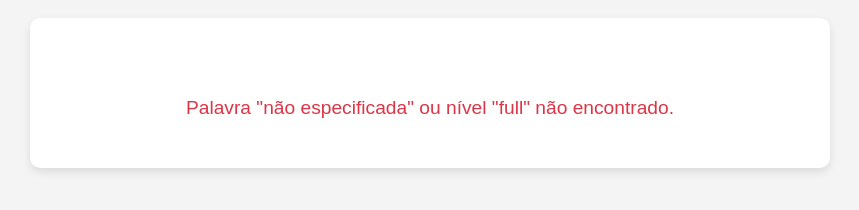
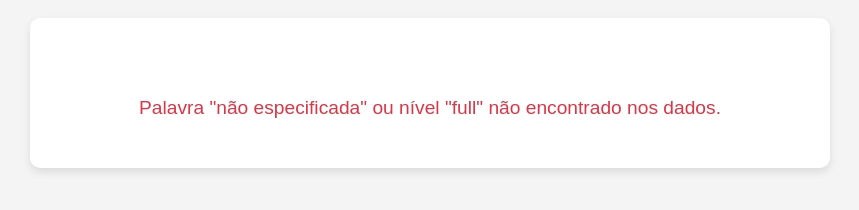
Before and after one commit to jonathanbitt/Estudos, a plain HTML site: page study_word.html in a window 1280 px wide. Shown: the part 96-306 px from the top of the page, without its empty margins (210-1069 px from the left). Drawn offline with Linux system fonts and the light colour scheme.

Commit message:
Update study_word.html

```diff
--- a/study_word.html
+++ b/study_word.html
@@ -27,13 +27,15 @@
     </div>
 
     <div class="actions">
-   linkReviewDailyFull.href = `${googleAppsScriptBaseUrl}?action=update_daily_full&palavra=${word}&current_level=${level}&event_id=${eventId || ''}`;
-linkReview3DaysSimplified.href = `${googleAppsScriptBaseUrl}?action=update_3days_simplified&palavra=${word}&current_level=${level}&event_id=${eventId || ''}`;
-linkMarkMastered.href = `${googleAppsScriptBaseUrl}?action=update_mastered&palavra=${word}&current_level=${level}&event_id=${eventId || ''}`;
+        <a href="#" id="link-review-daily-full">Revisar Diariamente (Completo)</a>
+        <a href="#" id="link-review-3days-simplified">Revisar em 3 Dias (Simplificado)</a>
+        <a href="#" id="link-mark-mastered">Marcar como Dominado</a>
     </div>
 
     <script>
-
+        // ATENÇÃO: COLOQUE AQUI O SEU URL DO GOOGLE APPS SCRIPT
+        // Exemplo: "https://script.google.com/macros/s/AKfycbx_SEU_ID_DO_SCRIPT_AQUI/exec";
+        const googleAppsScriptBaseUrl = "https://script.google.com/macros/s/AKfycbx6TkmRlVBLLVPHlAecM48uu2ChZwvyqlUFjlQS4g-6pRj2TT4Dsjm2AOtwzvTrEOo/exec";
 
         const wordsData = {
             "Ability": {
@@ -104,38 +106,31 @@ linkMarkMastered.href = `${googleAppsScriptBaseUrl}?action=update_mastered&palav
         };
 
         document.addEventListener('DOMContentLoaded', () => {
-            const params = new URLSearchParams(window.location.search);
-            const word = params.get('palavra');
-            const level = params.get('level') || 'full';
-            const eventId = params.get('event_id');
+            const urlParams = new URLSearchParams(window.location.search);
+            const word = urlParams.get('palavra');
+            const level = urlParams.get('level') || 'full'; // Padrão 'full' se não especificado
+            const eventId = urlParams.get('event_id'); // Pega o event_id, se existir
 
+            const wordDetailsDiv = document.getElementById('word-details');
+            const actionsDiv = document.querySelector('.actions'); // Referência para a div de ações
+
+            // Pega os elementos dos botões pelos seus IDs
             const linkReviewDailyFull = document.getElementById('link-review-daily-full');
             const linkReview3DaysSimplified = document.getElementById('link-review-3days-simplified');
             const linkMarkMastered = document.getElementById('link-mark-mastered');
 
-            const wordDetailsDiv = document.getElementById('word-details');
-            const linkRevisarDiario = document.getElementById('link-revisar-diario');
-            const linkRevisar3Dias = document.getElementById('link-revisar-3-dias');
-            const linkConcluido = document.getElementById('link-concluido');
-
-
-            const googleAppsScriptBaseUrl = "https://script.google.com/macros/s/AKfycbx6TkmRlVBLLVPHlAecM48uu2ChZwvyqlUFjlQS4g-6pRj2TT4Dsjm2AOtwzvTrEOo/exec";
-
             if (word && wordsData[word] && wordsData[word][level]) {
                 const data = wordsData[word][level];
-                const fullData = wordsData[word]['full'];
 
-                // Processamento dos exemplos
+                // Processamento dos exemplos (mantido do seu código)
                 let examplesHTML = '';
                 if (data.example && data.example.trim() !== '') {
                     if (level === 'full') {
-                        // Dividir os exemplos e criar um elemento para cada um
                         const examples = data.example.split('|').map(ex => ex.trim());
                         examplesHTML = examples.map(ex =>
                             `<div class="example"><strong>Exemplo:</strong> <em>${ex}</em></div>`
                         ).join('');
                     } else {
-                        // Para outros níveis, mostrar apenas o primeiro exemplo
                         const firstExample = data.example.split('|')[0].trim();
                         examplesHTML = `<div class="example"><strong>Exemplo:</strong> <em>${firstExample}</em></div>`;
                     }
@@ -149,20 +144,18 @@ linkMarkMastered.href = `${googleAppsScriptBaseUrl}?action=update_mastered&palav
                     ${data.antonyms && level === 'full' ? `<p class="antonyms"><strong>Antônimos:</strong> ${data.antonyms}</p>` : ''}
                 `;
 
-                // Configurar links de ação
-                linkRevisarDiario.href = `${googleAppsScriptBaseUrl}?action=revisar_diariamente&palavra=${word}&current_level=${level}&event_id=${eventId || ''}`;
-                linkRevisar3Dias.href = `${googleAppsScriptBaseUrl}?action=revisar_em_3_dias&palavra=${word}&current_level=${level}&event_id=${eventId || ''}`;
-                linkConcluido.href = `${googleAppsScriptBaseUrl}?action=concluido_normal&palavra=${word}&current_level=${level}&event_id=${eventId || ''}`;
+                // Configurar links de ação (agora que os elementos HTML existem)
                 linkReviewDailyFull.href = `${googleAppsScriptBaseUrl}?action=update_daily_full&palavra=${word}&current_level=${level}&event_id=${eventId || ''}`;
                 linkReview3DaysSimplified.href = `${googleAppsScriptBaseUrl}?action=update_3days_simplified&palavra=${word}&current_level=${level}&event_id=${eventId || ''}`;
                 linkMarkMastered.href = `${googleAppsScriptBaseUrl}?action=update_mastered&palavra=${word}&current_level=${level}&event_id=${eventId || ''}`;
 
-
-
+                // Certifica-se de que a div de ações está visível
+                actionsDiv.style.display = 'block';
 
             } else {
-                wordDetailsDiv.innerHTML = `<p class="error-message">Palavra "${word || 'não especificada'}" ou nível "${level}" não encontrado.</p>`;
-                document.querySelector('.actions').style.display = 'none';
+                wordDetailsDiv.innerHTML = `<p class="error-message">Palavra "${word || 'não especificada'}" ou nível "${level}" não encontrado nos dados.</p>`;
+                // Se a palavra não for encontrada, esconde a div de ações
+                actionsDiv.style.display = 'none';
             }
         });
     </script>
```
